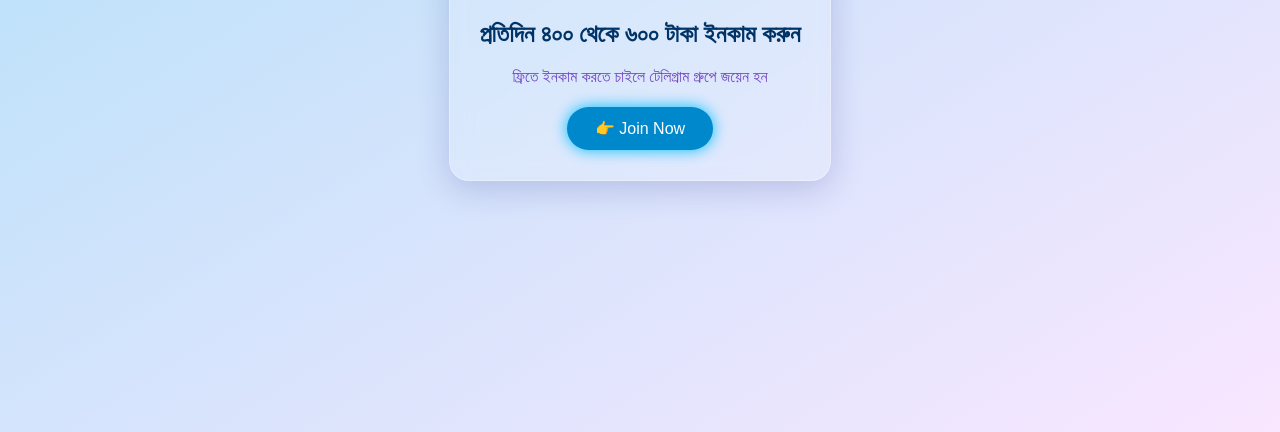
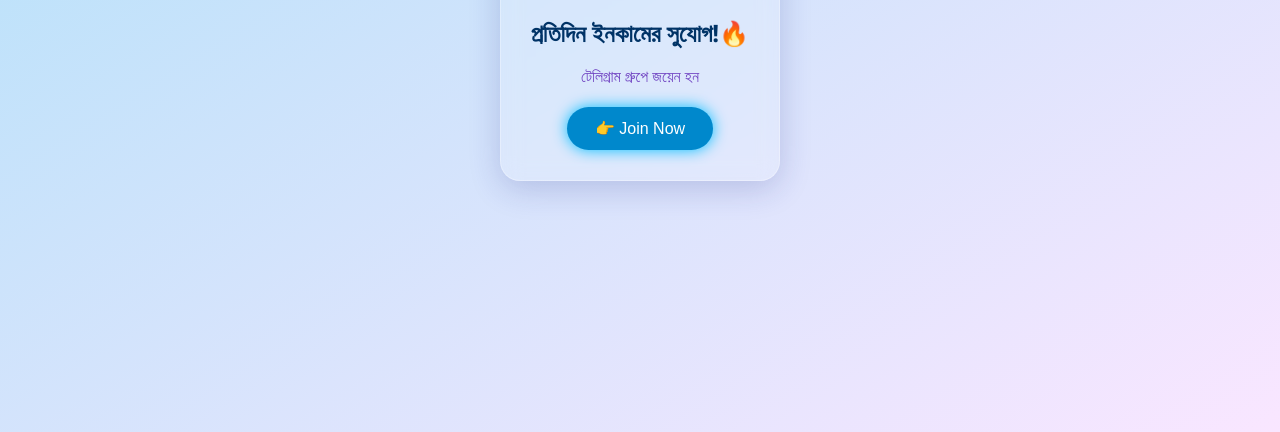
Before and after one commit to mdabdulkyumx-svg/SK-Tricks, a plain HTML site: page index.html in a window 1280 px wide. Shown: the part 368-800 px from the top of the page. Drawn offline with Linux system fonts and the light colour scheme.

Commit message:
Add files via upload

```diff
--- a/index.html
+++ b/index.html
@@ -73,8 +73,8 @@
 <body>
   <div class="glass-card">
     <img class="telegram-logo" src="https://upload.wikimedia.org/wikipedia/commons/8/82/Telegram_logo.svg" alt="Telegram Logo" />
-    <h1>প্রতিদিন ৪০০ থেকে ৬০০ টাকা ইনকাম করুন</h1>
-    <p>ফ্রিতে ইনকাম করতে চাইলে টেলিগ্রাম গ্রুপে জয়েন হন</p>
+    <h1>প্রতিদিন ইনকামের সুযোগ!🔥</h1>
+    <p>টেলিগ্রাম গ্রুপে জয়েন হন</p>
     <a href="https://t.me/onlinefreeincambdt" target="_blank">
       <button class="join-btn">👉 Join Now</button>
     </a>
```
